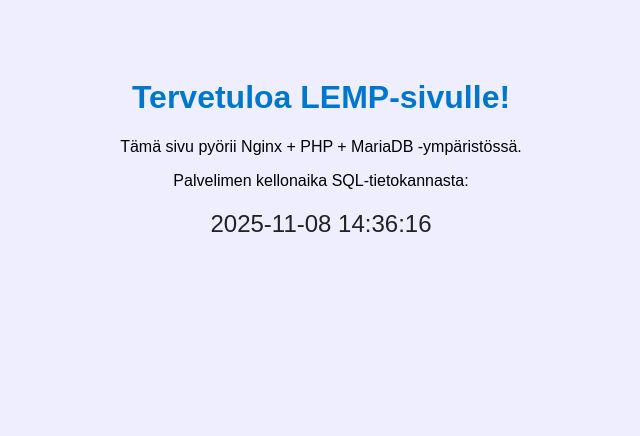
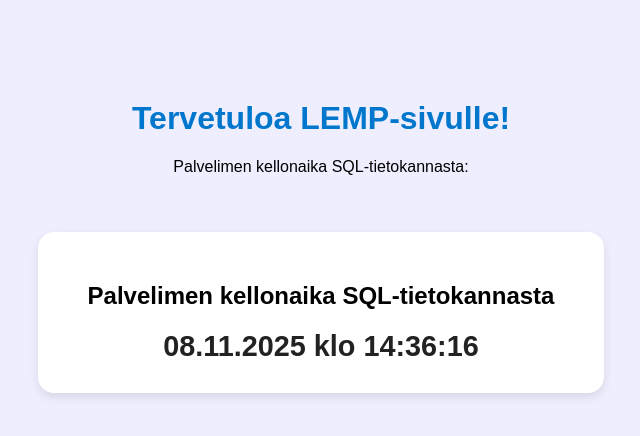
Before and after one commit to Llaamari/lemp, a PHP site: page / in a window 1280 px wide. Shown: the top 436 px of the page, without its empty margins (319-959 px from the left). Run offline with PHP 8.4, Linux system fonts and the light colour scheme.

Commit message:
Lisätty .css ja .js tiedostot

```diff
--- a/index.php
+++ b/index.php
@@ -3,60 +3,34 @@
     <head>
         <meta charset="UTF-8">
         <title>LEMP Stack Test</title>
-    <style>
-        body {
-            font-family: sans-serif;
-            background-color: #eef;
-            text-align: center;
-            padding-top: 50px;
-        }
-        h1 { color: #0077cc; }
-        .time {
-            font-size: 1.5em;
-            color: #222;
-            margin-top: 20px;
-        }
-    </style>
+        <link rel="stylesheet" type="text/css" href="style.css">
     </head>
+
     <body>
         <h1>Tervetuloa LEMP-sivulle!</h1>
-    <p>Tämä sivu pyörii Nginx + PHP + MariaDB -ympäristössä.</p>
         <p>Palvelimen kellonaika SQL-tietokannasta:</p>
 
-    <div class="time" id="clock">
+        <section class="clock-container">
+            <h2>Palvelimen kellonaika SQL-tietokannasta</h2>
+            <div id="clock">
                 <?php
                 $conn = new mysqli("localhost", "root", "", "");
                 if ($conn->connect_error) {
                     die("Tietokantayhteys epäonnistui: " . $conn->connect_error);
                 }
+
                 $result = $conn->query("SELECT NOW() AS aika");
                 if ($result && $row = $result->fetch_assoc()) {
                     echo $row['aika'];
                 } else {
                     echo "Ajan hakeminen epäonnistui.";
                 }
+
                 $conn->close();
                 ?>
             </div>
+        </section>
 
-    <script>
-        // Hae PHP:ltä saatu aika ja käynnistä JavaScript-kello
-        const timeElem = document.getElementById("clock");
-        const startTime = new Date(timeElem.textContent.trim());
-
-        function updateClock() {
-            const now = new Date(startTime.getTime() + (Date.now() - pageLoadTime));
-            const yyyy = now.getFullYear();
-            const mm = String(now.getMonth() + 1).padStart(2, '0');
-            const dd = String(now.getDate()).padStart(2, '0');
-            const hh = String(now.getHours()).padStart(2, '0');
-            const mi = String(now.getMinutes()).padStart(2, '0');
-            const ss = String(now.getSeconds()).padStart(2, '0');
-            timeElem.textContent = `${yyyy}-${mm}-${dd} ${hh}:${mi}:${ss}`;
-        }
-
-        const pageLoadTime = Date.now();
-        setInterval(updateClock, 1000);
-    </script>
+        <script src="script.js"></script>
     </body>
 </html>
--- /dev/null
+++ b/script.js
@@ -0,0 +1,23 @@
+// Alusta aika PHP:n tulosteesta
+const clockElem = document.getElementById("clock");
+const startTime = new Date(clockElem.textContent.trim());
+const pageLoadTime = Date.now();
+
+// Päivitä kello sekunnin välein
+function updateClock() {
+    const now = new Date(startTime.getTime() + (Date.now() - pageLoadTime));
+
+    // Muodosta suomalainen aikamuoto: 8.11.2025 klo 14:23:45
+    const dd = String(now.getDate()).padStart(2, '0');
+    const mm = String(now.getMonth() + 1).padStart(2, '0');
+    const yyyy = now.getFullYear();
+    const hh = String(now.getHours()).padStart(2, '0');
+    const mi = String(now.getMinutes()).padStart(2, '0');
+    const ss = String(now.getSeconds()).padStart(2, '0');
+
+    const formatted = `${dd}.${mm}.${yyyy} klo ${hh}:${mi}:${ss}`;
+    clockElem.textContent = formatted;
+}
+
+setInterval(updateClock, 1000);
+updateClock(); // päivitä heti sivun latautuessa
--- /dev/null
+++ b/style.css
@@ -0,0 +1,28 @@
+body {
+    font-family: Arial, sans-serif;
+    background-color: #eef;
+    text-align: center;
+    padding-top: 50px;
+    margin: 0;
+}
+
+h1 {
+    color: #0077cc;
+    margin-top: 50px;
+}
+
+.clock-container {
+    background-color: white;
+    border-radius: 16px;
+    box-shadow: 0 4px 10px rgba(0,0,0,0.1);
+    display: inline-block;
+    padding: 30px 50px;
+    margin-top: 40px;
+}
+
+#clock {
+    font-size: 1.8em;
+    font-weight: bold;
+    color: #222;
+    margin-top: 10px;
+}
```
Lines whose indentation alone changed are shown as unchanged.
